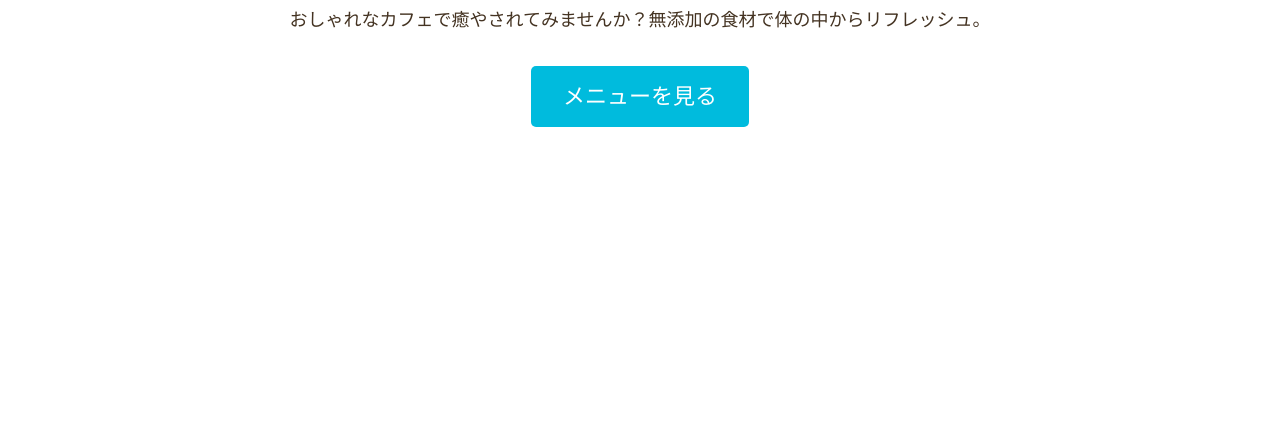
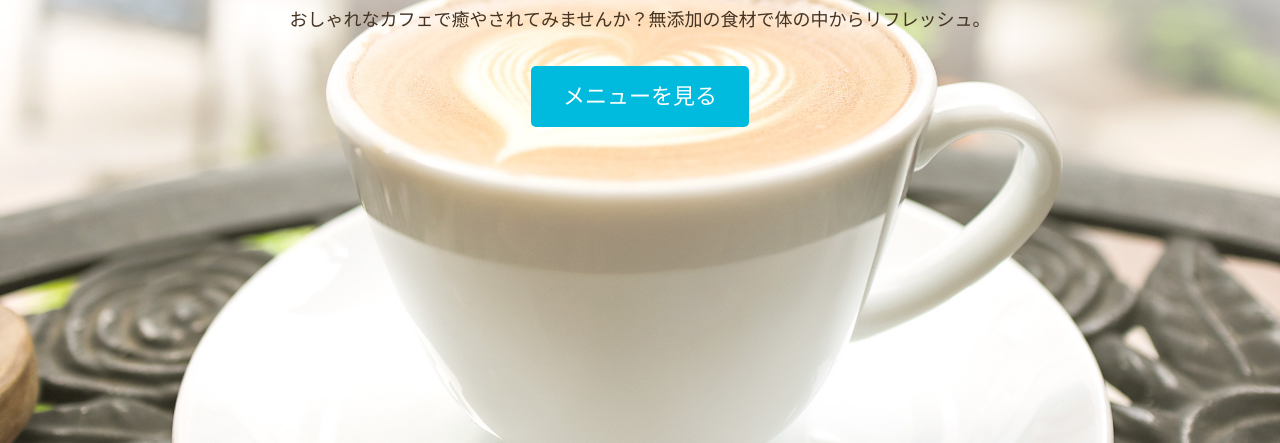
Before and after one commit to sumire-0721/sumire, a plain HTML site: page index.html in a window 1280 px wide. Shown: the part 357-800 px from the top of the page. Drawn offline with Linux system fonts and the light colour scheme; some packages are replaced by stand-ins of ours; files that its build step writes are made by us from their sources; files whose address does not match are found by name.

Commit message:
Update style.css

```diff
--- a/style.css
+++ b/style.css
@@ -89,7 +89,7 @@ iframe {
 /* HOME
 ------------------------------- */
 #home {
-    background-image: url(../images/main-bg.jpg);
+    background-image: url(https://github.com/sumire-0721/sumire/blob/main/main-bg.jpg?raw=true);
     min-height: 100vh;
 }
 #home .page-title {
```
